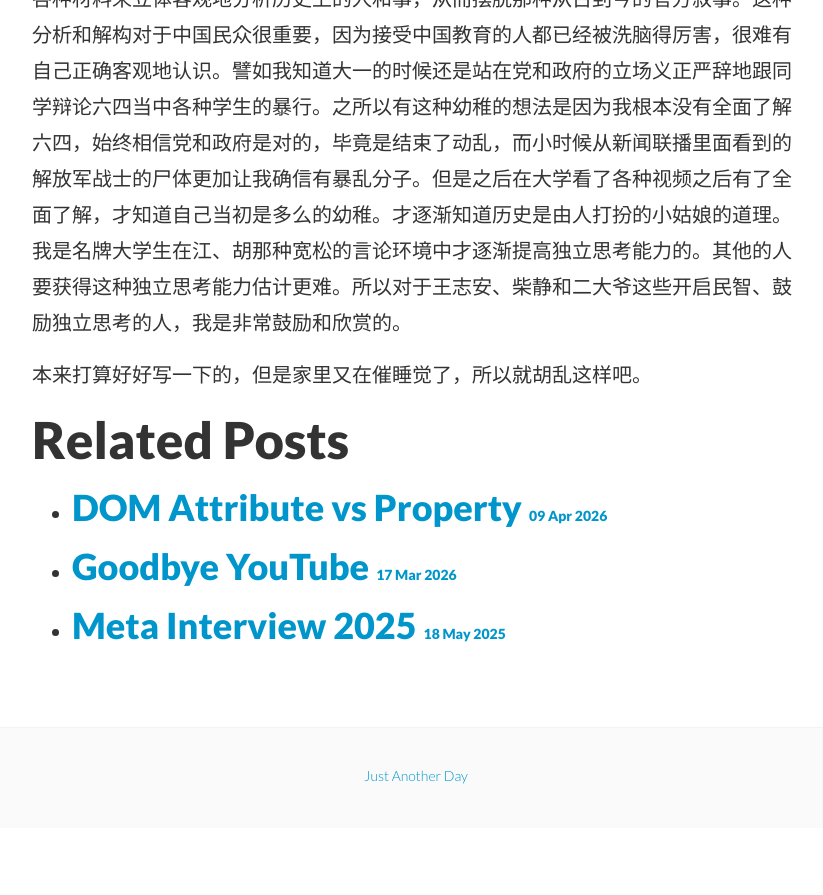
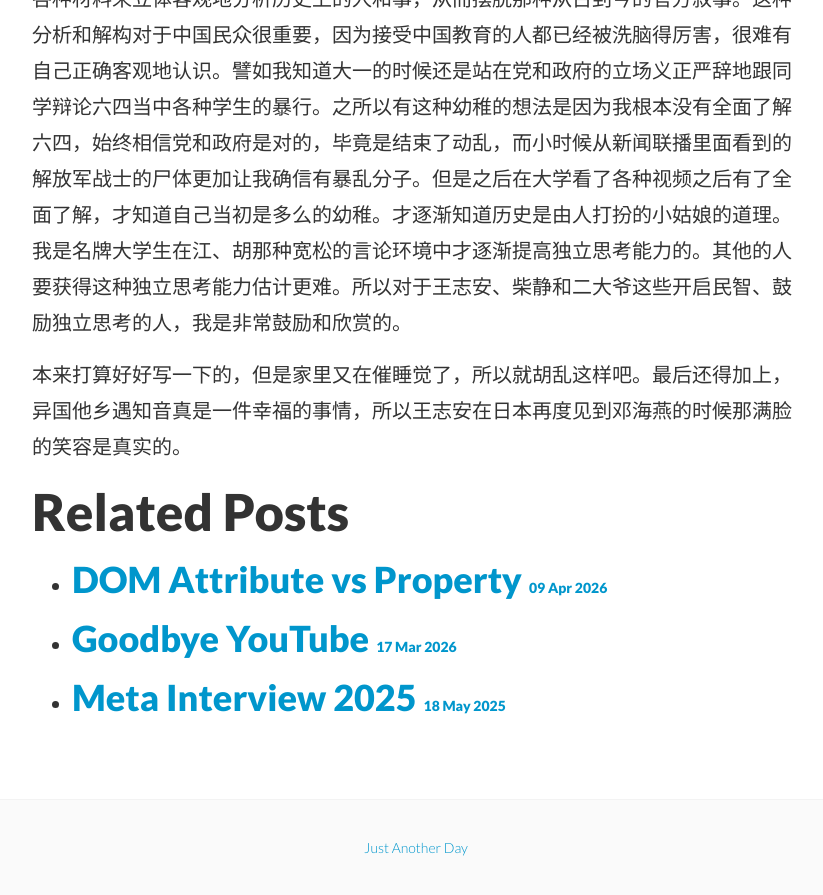
Before and after one commit to flyingsky/flyingsky.github.io, a Jekyll site: the page built from chinese/_posts/2026-05-15-eryegushi.md, in a window 1280 px wide and 900 px high, scrolled down 2071 px. Shown: the top 895 px of the window, without its empty margins (224-1047 px from the left). Built offline with Jekyll 4.4.1, drawn with Linux system fonts in a browser that asks for light colours; before the commit the page ends 2899 px from its top, so only the background shows below that.

Commit message:
Update content in 2026-05-15-eryegushi.md
Added a concluding remark about the happiness of meeting like-minded individuals in a foreign country.

```diff
--- a/chinese/_posts/2026-05-15-eryegushi.md
+++ b/chinese/_posts/2026-05-15-eryegushi.md
@@ -16,4 +16,4 @@ categories: chinese
 
 二大爷的内容也是比较客观理性的。既会说中共的过也会说功，纯粹就事论事，而不是意识形态为先。这个跟王志安是一路的，这也就是为什么他们会有种惺惺相惜的感觉，看他们后来的[再聚的视频](https://www.youtube.com/watch?v=S-EzMe7DqQE)。二大爷更多的是借各种史籍来评论当今，会通过逻辑、结合各种材料来立体客观地分析历史上的人和事，从而摆脱那种从古到今的官方叙事。这种分析和解构对于中国民众很重要，因为接受中国教育的人都已经被洗脑得厉害，很难有自己正确客观地认识。譬如我知道大一的时候还是站在党和政府的立场义正严辞地跟同学辩论六四当中各种学生的暴行。之所以有这种幼稚的想法是因为我根本没有全面了解六四，始终相信党和政府是对的，毕竟是结束了动乱，而小时候从新闻联播里面看到的解放军战士的尸体更加让我确信有暴乱分子。但是之后在大学看了各种视频之后有了全面了解，才知道自己当初是多么的幼稚。才逐渐知道历史是由人打扮的小姑娘的道理。我是名牌大学生在江、胡那种宽松的言论环境中才逐渐提高独立思考能力的。其他的人要获得这种独立思考能力估计更难。所以对于王志安、柴静和二大爷这些开启民智、鼓励独立思考的人，我是非常鼓励和欣赏的。
 
-本来打算好好写一下的，但是家里又在催睡觉了，所以就胡乱这样吧。
+本来打算好好写一下的，但是家里又在催睡觉了，所以就胡乱这样吧。最后还得加上，异国他乡遇知音真是一件幸福的事情，所以王志安在日本再度见到邓海燕的时候那满脸的笑容是真实的。
```
